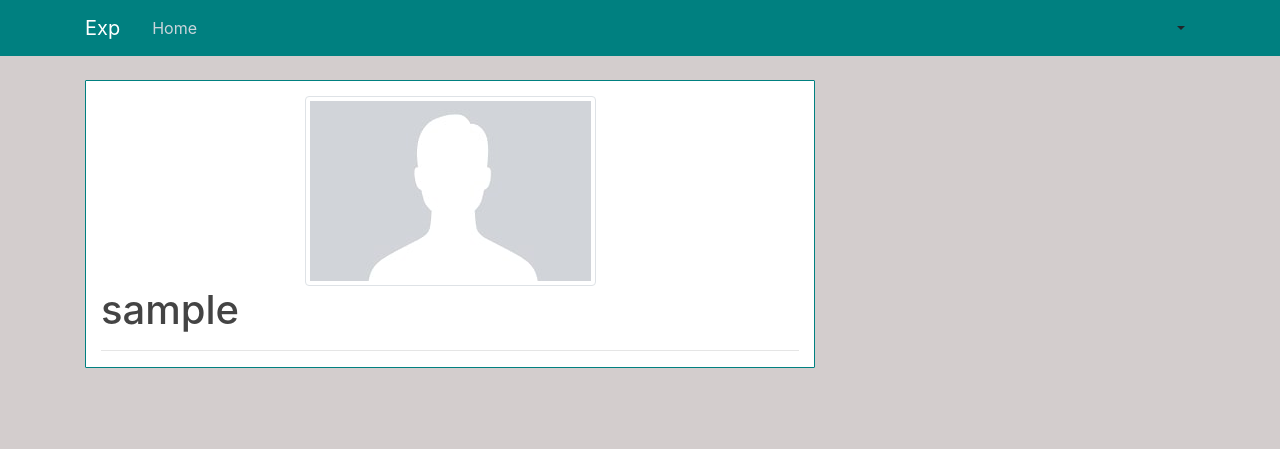
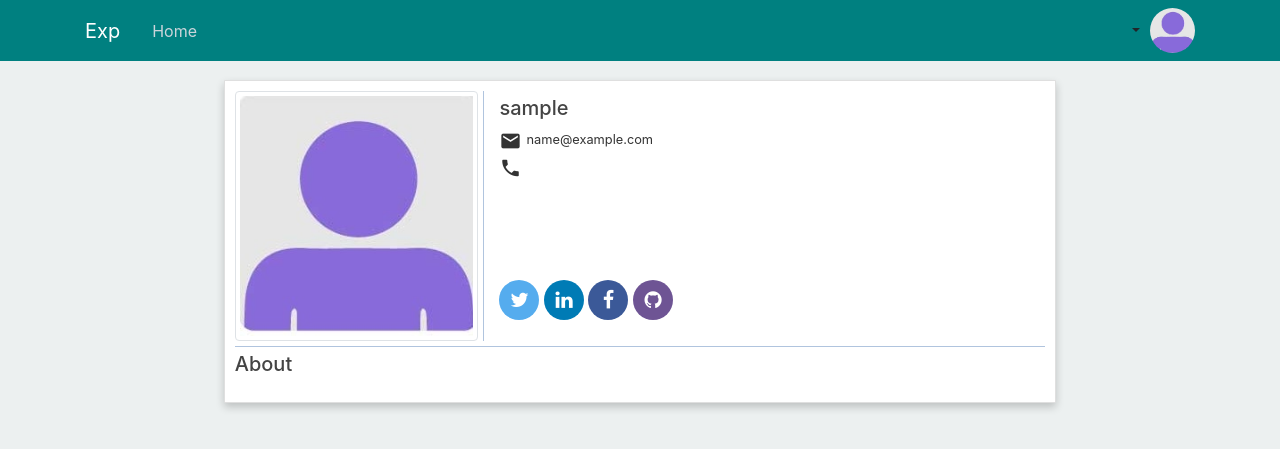
Before and after one commit to ErikaWestfall/exp_r, a Django app: page /profile/ in a window 1280 px wide. Shown: the top 449 px of the page. Run offline with Django 3.2, Linux system fonts and the light colour scheme; the visitor is signed in with stand-in values (Sample User, id 1); some libraries are stand-ins or nearby versions.

Commit message:
commit again

```diff
--- a/project/home/static/home/main.css
+++ b/project/home/static/home/main.css
@@ -1,5 +1,5 @@
 body {
-  background: rgba(211, 205, 205, 0.98);
+  background: rgba(236, 240, 240, 0.98);
   color: #333333;
   margin-top: 5rem;
 }
@@ -81,6 +81,103 @@ a.article-title:hover {
   margin-right: auto;
 }
 
-.account-heading {
-  font-size: 2.5rem;
+.account-header {
+  font-size: 20px;
+  text-align: left;
+  margin-bottom: 0px;
+  margin-top: 10px;
 }
+
+.avatar {
+  width: 45px;
+  height: 45px;
+  border-radius: 50%;
+  object-fit: cover;
+}
+
+.card {
+  background: #ffffff;
+  box-shadow: 0 4px 8px 0 rgba(0, 0, 0, 0.2);
+  border-radius: 1px;
+  margin: auto;
+  max-height: 1000px;
+  padding: 10px;
+  padding-top: 5px;
+}
+
+.prof-pic {
+  padding-top: 4px;
+  max-width: 300px;
+  object-fit: cover;
+  object-position: 50% 50%;
+  max-height: 250px;
+  margin-top: 5px;
+}
+
+.hrh {
+  margin-top: 5px;
+  margin-bottom: 5px;
+  border-top: 1px solid lightsteelblue ;
+}
+
+.vl {
+  margin-top: 5px;
+  margin-left: 5px;
+  border-left: 1px solid lightsteelblue ;
+  height: 250px;
+}
+
+
+.fa {
+  padding-top: 10px;
+  padding-right: 10px;
+  padding-left: 10px;
+  padding-bottom: 10px;
+  font-size: 20px;
+  width: 40px;
+  text-align: center;
+  text-decoration: none;
+  margin: 10px 0px;
+  border-radius: 50%;
+}
+
+.fa-facebook {
+  background: #3B5998;
+  color: white;
+}
+
+.fa-twitter {
+  background: #55ACEE;
+  color: white;
+}
+
+.fa-linkedin {
+  background: #007bb5;
+  color: white;
+}
+
+.fa-github {
+  background: #6e5494;
+  color: white;
+}
+
+.fa:hover {
+  opacity: 0.7;
+  text-decoration: none;
+}
+
+.contact-info {
+margin-top: 10px;
+position: relative;
+min-height: 200px;
+}
+
+.sm-buttons {
+position: absolute;
+bottom: 0;
+}
+
+.material-icons {
+margin-right: 5px;
+margin-bottom: 5px;
+}
--- a/project/home/templates/temps/base.html
+++ b/project/home/templates/temps/base.html
@@ -34,6 +34,7 @@
                                     <button type="button" class="btn dropdown-toggle dropdown-toggle-split" data-toggle="dropdown" aria-haspopup="true" aria-expanded="false">
                                         <span class="sr-only">Toggle Dropdown</span>
                                     </button>
+                                    <img src="{{ u.profile.image.url }}" alt="Avatar" class="avatar">
                                     <div class="dropdown-menu">
                                         <a class="dropdown-item" href="{% url 'profile' %}">Profile</a>
                                         <a class="dropdown-item" href="{% url 'update_prof' %}">Update Profile</a>
@@ -53,7 +54,7 @@
 
         <main role="main" class="container">
             <div class="row">
-                <div class="col-md-8">
+                <div class="container">
                     {% if messages %}
                         {% for message in messages %}
                             <div class="alert alert-{{ message.tags }}">
--- a/project/home/views.py
+++ b/project/home/views.py
@@ -1,5 +1,6 @@
 from django.shortcuts import render, redirect
 
-
 def home(request):
-    return render(request, 'temps/home.html', {'title':'Home'})
+    u = request.user
+    context = {'u': u, 'title':'Home'}
+    return render(request, 'temps/home.html', context)
--- a/project/project/urls.py
+++ b/project/project/urls.py
@@ -25,6 +25,7 @@ urlpatterns = [
     path('admin/', admin.site.urls),
     path('register/', user_views.register, name='register'),
     path('profile/', user_views.profile, name='profile'),
+    path('profile/<username>/', user_views.profile, name='profile_other'),
     path('profile-update/', user_views.update_profile, name='update_prof'),
     path('login/', auth_views.LoginView.as_view(template_name='users/login.html'), name='login'),
     path('logout/', auth_views.LogoutView.as_view(template_name='users/logout.html'), name='logout'),
--- a/project/users/forms.py
+++ b/project/users/forms.py
@@ -19,4 +19,4 @@ class UserUpdateForm(forms.ModelForm):
 class ProfileUpdateForm(forms.ModelForm):
     class Meta:
         model = Profile
-        fields = ['image', 'bio']
+        fields = ['phone', 'twitter', 'linkedin', 'facebook', 'github', 'image', 'bio',]
--- a/project/users/models.py
+++ b/project/users/models.py
@@ -7,6 +7,11 @@ class Profile(models.Model):
     user = models.OneToOneField(User, on_delete=models.CASCADE)
     image = models.ImageField(default='default.jpg', upload_to='profile_pics')
     bio = models.TextField(blank=True)
+    twitter = models.URLField(blank=True)
+    linkedin = models.URLField(blank=True)
+    facebook = models.URLField(blank=True)
+    github = models.URLField(blank=True)
+    phone = models.CharField(blank=True, max_length=15)
 
     def __str__(self):
         return f'{self.user.username} Profile'
--- a/project/users/templates/users/profile.html
+++ b/project/users/templates/users/profile.html
@@ -1,11 +1,35 @@
 {% extends "temps/base.html" %}
 {% block content %}
-    <div class="container content-section">
-        <img class="account-img img-thumbnail" src="{{ user.profile.image.url }}">
-        <div class="">
-            <h2 class="account-heading">{{ user.username }}</h2>
-            <hr>
-            <p>{{user.profile.bio}}</p>
+<div class="card col-md-9">
+    <row class="media">
+        <img src="{{ user.profile.image.url }}" class="prof-pic img-thumbnail" alt="profile picture">
+        <div class="vl"></div>
+        <div class="container profile-info">
+            <h2 class="account-header">{{ user.username }}</h2>
+            <div class="contact-info">
+                <div class="not-buttons">
+                    <div class="media">
+                        <i class="material-icons" style="font-size:22px">email</i>
+                        <small>{{ user.email }}</small>
+                    </div>
+                    <div class="media">
+                        <i class="material-icons" style="font-size:22px">phone</i>
+                        <small>{{ user.profile.phone }}</small>
+                    </div>
+                </div>
+                <div class="sm-buttons">
+                    <a href="{{ user.profile.twitter }}" class="fa fa-twitter"></a>
+                    <a href="{{ user.profile.linkedin }}" class="fa fa-linkedin"></a>
+                    <a href="{{ user.profile.facebook }}" class="fa fa-facebook"></a>
+                    <a href="{{ user.profile.github }}" class='fa fa-github'></a>
+                </div>
+            </div>
         </div>
-    </div>
+    </row>
+    <div class="hrh"></div>
+    <row>
+        <h5>About</h5>
+        <p>{{ user.profile.bio }}</p>
+    </row>
+</div>
 {% endblock content %}
--- a/project/users/templates/users/update_prof.html
+++ b/project/users/templates/users/update_prof.html
@@ -1,7 +1,7 @@
 {% extends "temps/base.html" %}
 {% load crispy_forms_tags %}
 {% block content %}
-    <div class="content-section">
+    <div class="content-section col-md-8">
         <form method="POST" enctype="multipart/form-data">
             {% csrf_token %}
             <fieldset class="form-group">
--- a/project/users/views.py
+++ b/project/users/views.py
@@ -2,6 +2,7 @@ from django.shortcuts import render, redirect
 from django.contrib import messages
 from django.contrib.auth.decorators import login_required
 from .forms import UserRegisterForm, UserUpdateForm, ProfileUpdateForm
+from django.contrib.auth.models import User
 
 
 def register(request):
@@ -17,11 +18,20 @@ def register(request):
     return render(request, 'users/register.html', {'form': form, 'title':'Register'})
 
 @login_required
-def profile(request):
-    return render(request, 'users/profile.html', {'title':'Profile'})
+def profile(request, username=None):
+    u = request.user
+    if username:
+        user = User.objects.get(username=username)
+    else:
+        user = request.user
+
+    args = {'user': user, 'title': f'{user}', 'u': u}
+
+    return render(request, 'users/profile.html', args)
 
 @login_required
 def update_profile(request):
+    u = request.user
     if request.method == 'POST':
         u_update_form = UserUpdateForm(request.POST, instance=request.user)
         p_update_form = ProfileUpdateForm(request.POST, request.FILES, instance=request.user.profile)
@@ -37,7 +47,8 @@ def update_profile(request):
     context = {
         'u_update_form': u_update_form,
         'p_update_form': p_update_form,
-        'title': 'Profile'
+        'title': 'Profile',
+        'u': u
     }
 
     return render(request, 'users/update_prof.html', context)
```
Also changed, not shown: project/media/default.jpg, project/media/profile_pics/2_odCIB5o.JPG, project/users/migrations/0003_auto_20190419_0143.py (added), project/users/migrations/0004_profile_phone.py (added), project/users/migrations/0005_auto_20190419_0159.py (added).
